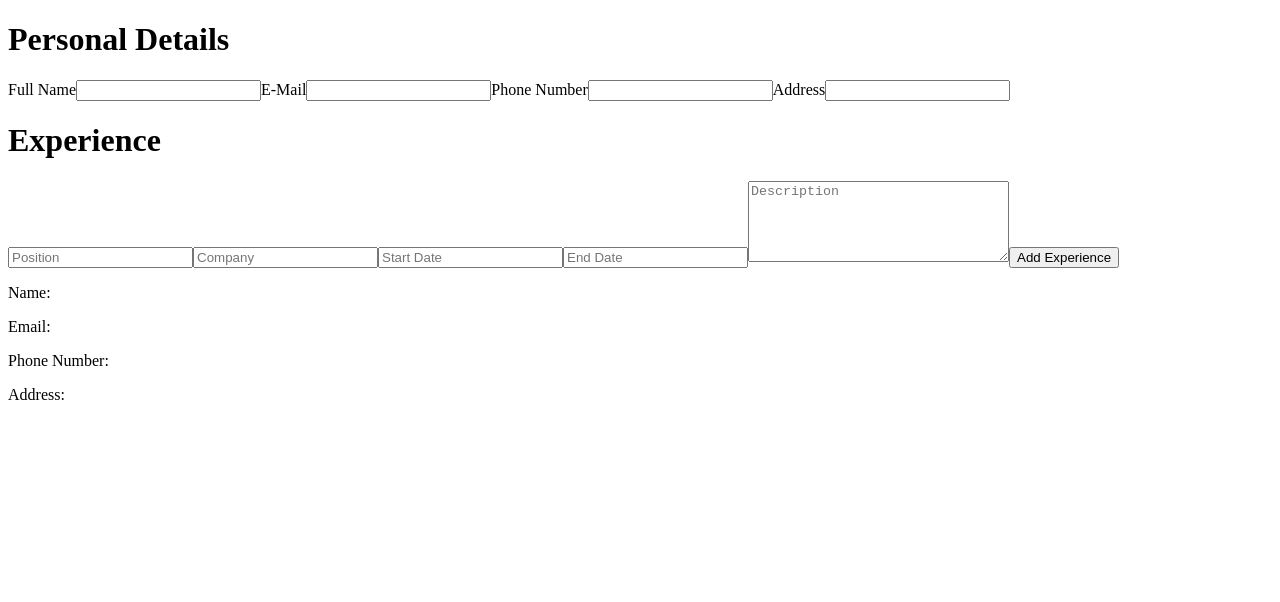
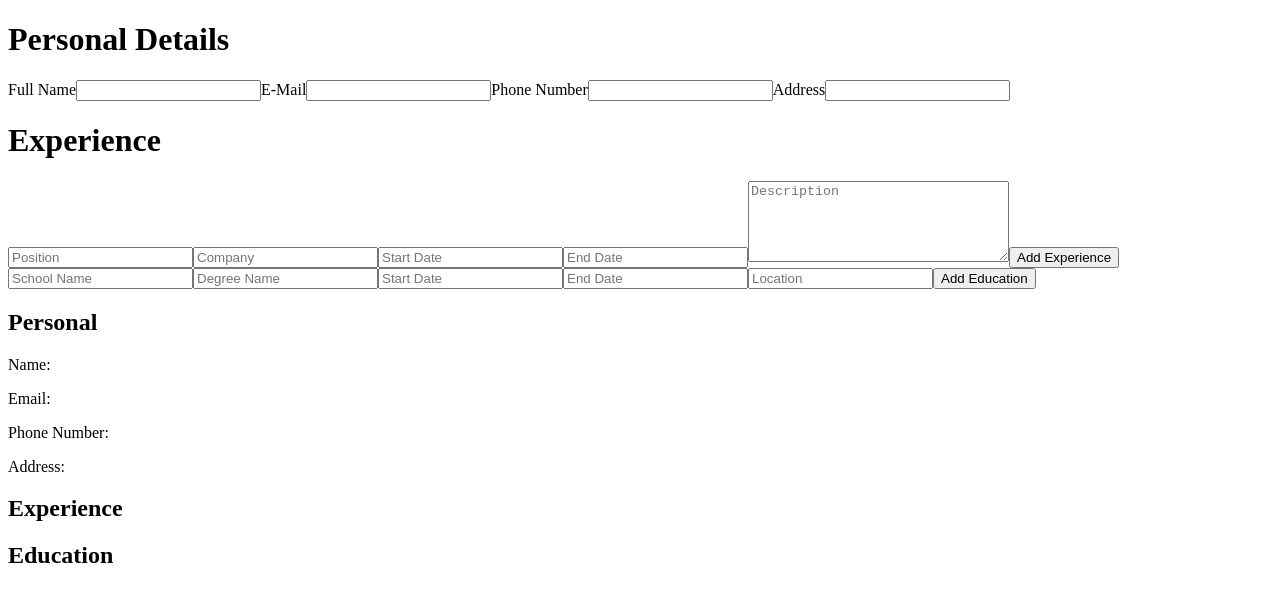
Before and after one commit to gryanpeterson/cv-application, a React (Vite) app: page / in a window 1280 px wide. Shown: the top 602 px of the page. Built offline with nearby package versions, Linux system fonts and the light colour scheme.

Commit message:
Add EducationSection and refactor existing components

```diff
--- a/src/App.jsx
+++ b/src/App.jsx
@@ -3,6 +3,9 @@ import PersonalDetailsForm from './components/PersonalDetailsForm'
 import PersonalDetailsSection from './components/PersonalDetailsSection'
 import ExperienceForm from './components/ExperienceForm';
 import ExperienceSection from './components/ExperienceSection';
+import EducationForm from './components/EducationForm';
+import EducationSection from './components/EducationSection';
+
 
 function App() {
 
@@ -11,6 +14,7 @@ function App() {
   const [phoneNumber, setPhoneNumber] = useState('');
   const [address, setAddress] = useState('');
   const [experience, setExperience] = useState([]);
+  const [education, setEducation] = useState([]);
 
 
   const onChangeFullName = (e) => {
@@ -39,7 +43,18 @@ function App() {
 
     const newExperience = {position, company, startDate, endDate, description};
     setExperience([...experience, newExperience])
+  }
 
+  const addEducation = (e) => {
+    e.preventDefault();
+    const school = e.target[0].value;
+    const degree = e.target[1].value;
+    const startDate = e.target[2].value;
+    const endDate = e.target[3].value;
+    const location = e.target[4].value;
+
+    const newEducation = {school, degree, startDate, endDate, location};
+    setEducation([...education, newEducation]);
   }
 
 
@@ -55,6 +70,9 @@ function App() {
       <ExperienceForm
       addExperience={addExperience}
       />
+      <EducationForm addEducation={addEducation}
+      />
+
       <PersonalDetailsSection
       fullName={fullName}
       email={email}
@@ -62,6 +80,8 @@ function App() {
       address={address}
       />
       <ExperienceSection experience={experience} />
+
+      <EducationSection education={education}/>
     </>
   )
 
--- /dev/null
+++ b/src/components/EducationForm.jsx
@@ -0,0 +1,16 @@
+function EducationForm({addEducation}) {
+    return (
+        <form onSubmit={addEducation}>
+            <input type="text" name="school" id="school" placeholder="School Name" />
+            <input type="text" name="degree" id="degree" placeholder="Degree Name" />
+            <input type="text" name="start-date" id="start-date" placeholder="Start Date" />
+            <input type="text" name="end-date" id="end-date" placeholder="End Date" />
+            <input type="text" name="location" id="location" placeholder="Location" />
+            <button type="submit">Add Education</button>
+
+        </form>
+    )
+
+}
+
+export default EducationForm
--- /dev/null
+++ b/src/components/EducationSection.jsx
@@ -0,0 +1,21 @@
+function EducationSection({education}) {
+    return (
+        <section className="education-section">
+            <h1>Education</h1>
+            {education.map(educationObject => {
+                return (
+                    <>
+                        <div className="school">{educationObject.school}</div>
+                        <div className="degree">{educationObject.degree}</div>
+                        <div className="education-dates">{educationObject.startDate} - {educationObject.endDate}</div>
+                        <div className="location">{educationObject.location}</div>
+                    </>
+                )
+            })}
+        </section>
+    )
+
+
+}
+
+export default EducationSection
--- a/src/components/ExperienceForm.jsx
+++ b/src/components/ExperienceForm.jsx
@@ -1,4 +1,4 @@
-function ExperienceForm({experience, addExperience}) {
+function ExperienceForm({addExperience}) {
     return (
         <form onSubmit={addExperience}>
             <h1>Experience</h1>
--- a/src/components/ExperienceSection.jsx
+++ b/src/components/ExperienceSection.jsx
@@ -1,14 +1,15 @@
 function ExperienceSection({experience}) {
     return (
         <section className="experience-section">
-            {experience.map(object => {
+            <h1>Experience</h1>
+            {experience.map(experienceObject => {
                 return (
                     <div className="experience-container">
-                        <div className="position">{object.position}</div>
-                        <div className="company">{object.company}</div>
-                        <div className="start-date">{object.startDate}</div>
-                        <div className="end-date">{object.endDate}</div>
-                        <div className="description">{object.description}</div>
+                        <div className="position">{experienceObject.position}</div>
+                        <div className="company">{experienceObject.company}</div>
+                        <div className="start-date">{experienceObject.startDate}</div>
+                        <div className="end-date">{experienceObject.endDate}</div>
+                        <div className="description">{experienceObject.description}</div>
                     </div>
                 )
             })}
--- a/src/components/PersonalDetailsSection.jsx
+++ b/src/components/PersonalDetailsSection.jsx
@@ -1,6 +1,7 @@
 function PersonalDetailsSection({fullName, email, phoneNumber, address}) {
     return (
-        <div className="personalDetailsSection">
+        <section className="personalDetailsSection">
+            <h1>Personal</h1>
             <div className="fullName">
                 <p>Name: {fullName}</p>
 
@@ -17,7 +18,7 @@ function PersonalDetailsSection({fullName, email, phoneNumber, address}) {
                 <p>Address: {address}</p>
 
             </div>
-        </div>
+        </section>
 
     )
 
```
